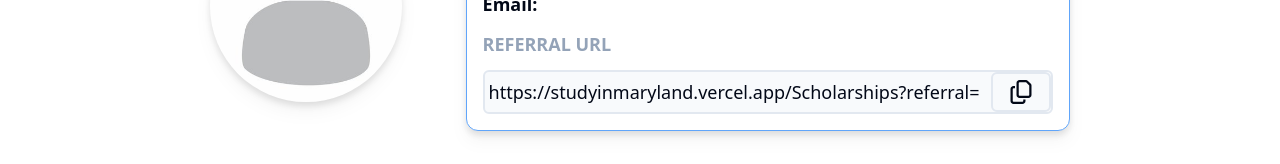
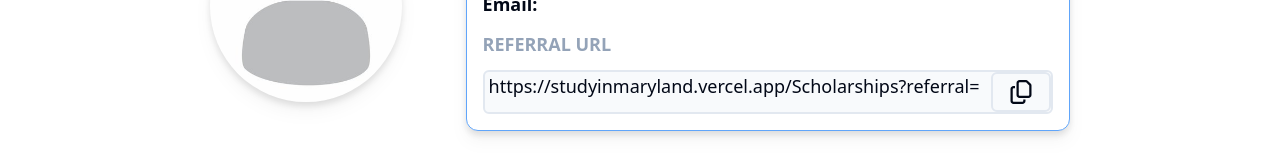
Before and after one commit to Babithkp/studyinmaryland-frontend, a React (Vite) app: page /agent-dashboard/1 in a window 1280 px wide. Shown: the part 256-420 px from the top of the page. Built offline with nearby package versions, Linux system fonts and the light colour scheme; no server answers; sample sign-in values are in the browser's storage.

Commit message:
agent dashboard bug fix

```diff
--- a/src/components/app/AgentDashboard.tsx
+++ b/src/components/app/AgentDashboard.tsx
@@ -205,7 +205,7 @@ export default function AgentDashboard() {
             <h3 className="text-lg font-semibold uppercase text-slate-400">
               Referral url
             </h3>
-            <div className="flex w-full  h-full border-[2px] rounded-md gap-3  items-center  bg-slate-50">
+            <div className="flex w-full  h-full border-[2px] rounded-md gap-3  items-start  bg-slate-50">
               <p className="ml-1  overflow-x-auto">
                 https://studyinmaryland.vercel.app/Scholarships?referral=
                 {agentDetails?.referralCode}
@@ -223,7 +223,7 @@ export default function AgentDashboard() {
           </div>
         </div>
       </section>
-      <section className="my-5">
+      <section className="my-5 w-[90%]">
         <h2 className="text-lg font-semibold mb-3">Student List</h2>
         {studentDetails?.map((stud, i) => (
           <Accordion
@@ -235,7 +235,7 @@ export default function AgentDashboard() {
               expandIcon={<RiArrowUpSLine />}
               aria-controls="panel4bh-content"
               id="panel4bh-header"
-              className="max-md:w-[20rem] "
+              className=""
             >
               <Typography sx={{ width: "33%", flexShrink: 0 }}>
                 {stud.firstName}
```
